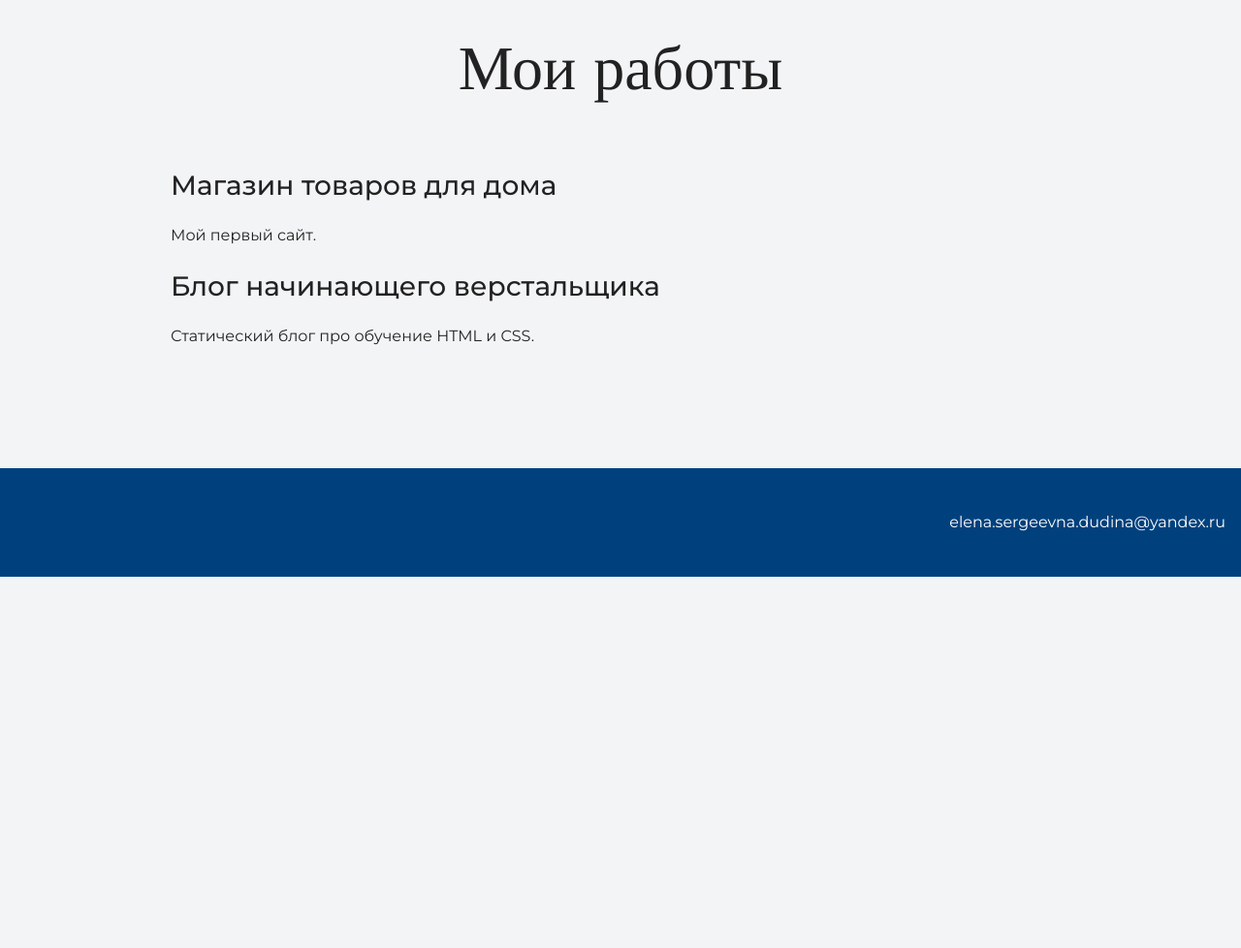
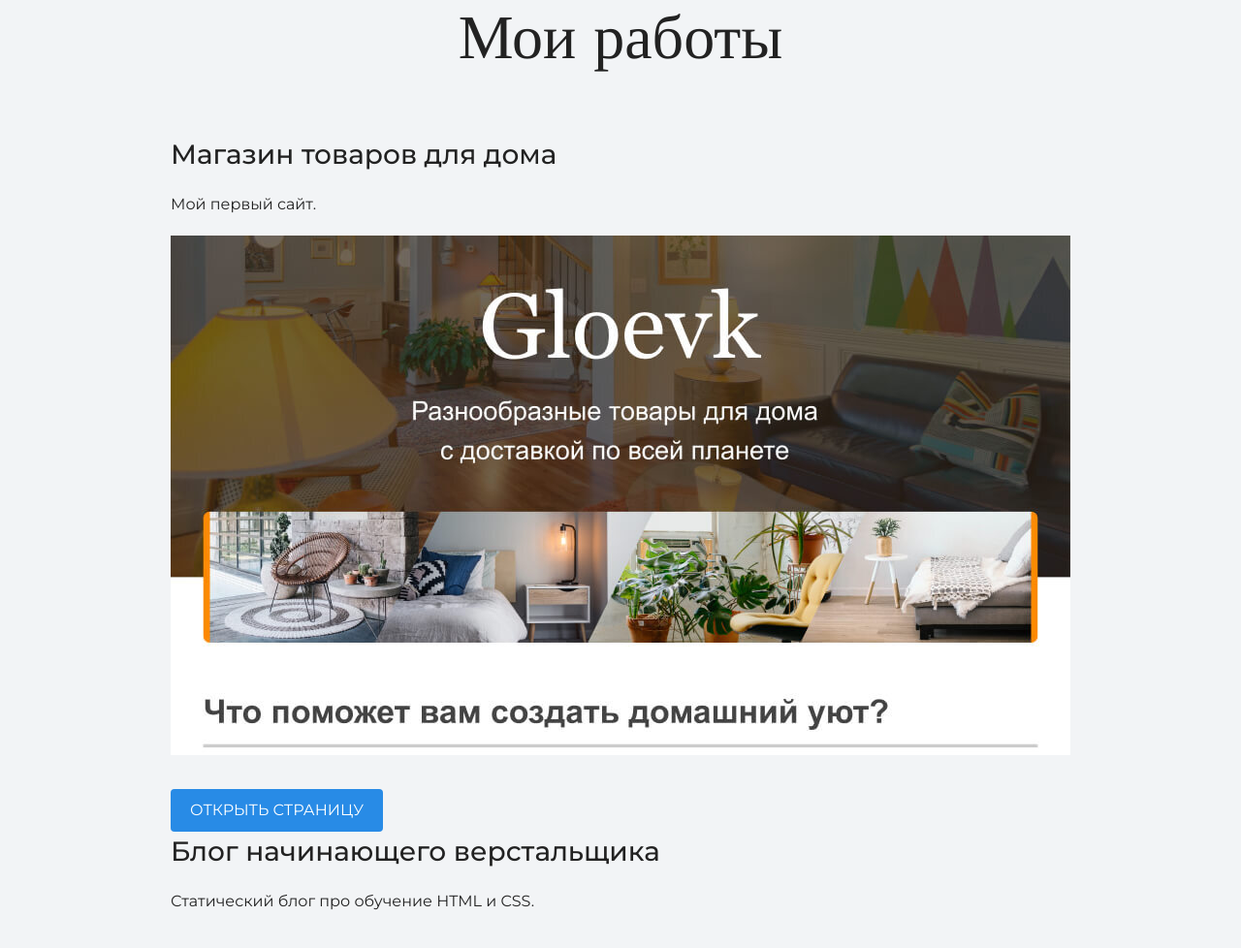
Before and after one commit to AuroraThundercloud/my-site, a plain HTML site: page index.html in a window 1280 px wide. Shown: the part 2166-3144 px from the top of the page at 97% size. Before the commit the page ends 2761 px from the top, so only its background shows below. Drawn offline with nearby package versions, Linux system fonts and the light colour scheme.

Commit message:
Добавляем путь для проект сайта МТдД

```diff
--- a/index.html
+++ b/index.html
@@ -26,7 +26,7 @@
       <h2 class="subheading">Давайте познакомимся</h2>
 	 <figure>
  	  <img src="files/user.jpg" width="810" height="650" alt="user-image">
-		 /* width="928" height="536" */
+		 <!-- width="928" height="536" -->
          </figure>
       <h3>Пара слов о себе</h3>
       <p>Меня зовут Аврора. И я учусь делать сайты.</p>
@@ -41,6 +41,10 @@
 
       <h3>Магазин товаров для дома</h3>
       <p>Мой первый сайт.</p>
+	 <figure class="project-image">
+  	  <img src="files/project.jpg" width="928" height="536" alt="Cайт магазина товаров для дома">
+	 </figure>
+	<a class="button" href="source/project-gloevk/index.html">Открыть страницу</a>
 
       <h3>Блог начинающего верстальщика</h3>
       <p>Статический блог про обучение HTML и CSS.</p>
```
